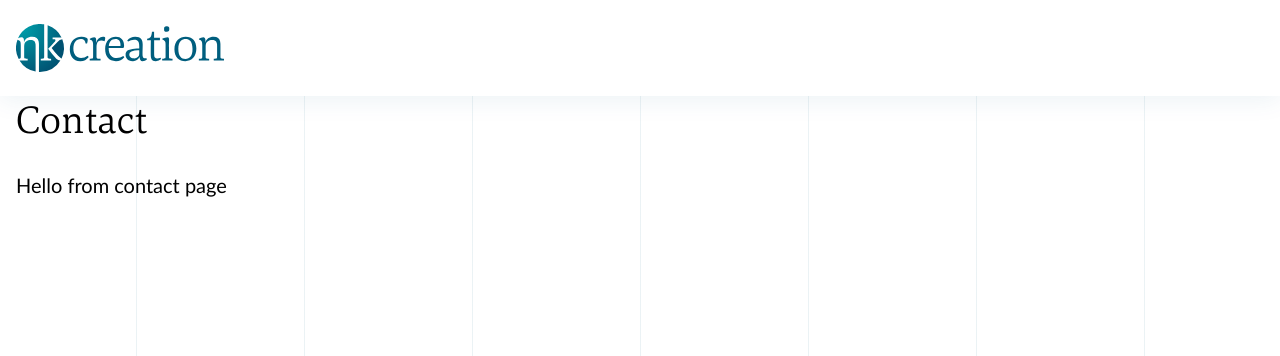
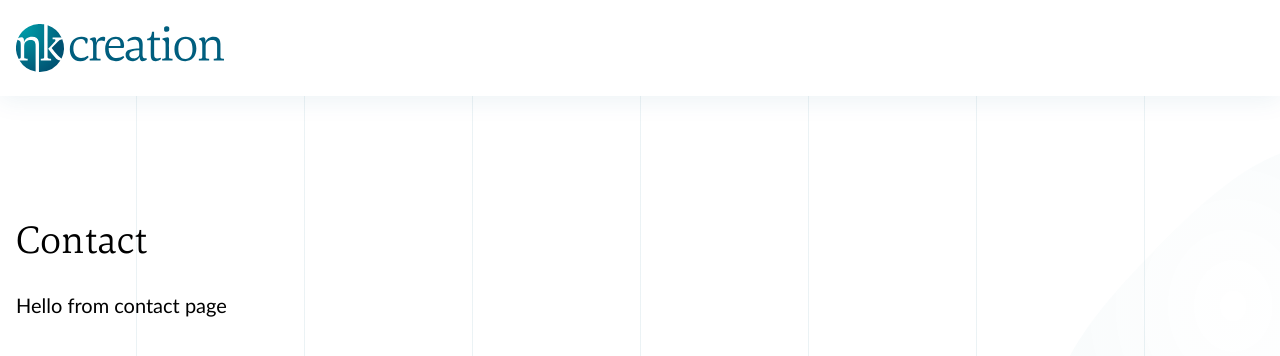
Before and after one commit to nkCreation/nkcreation.com, a Nuxt app: page /contact in a window 1280 px wide. Shown: the top 356 px of the page. Built offline with nearby package versions, Linux system fonts and the light colour scheme; a small style sheet from the web is missing.

Commit message:
feat: add default layout

```diff
--- a/assets/scss/_global.scss
+++ b/assets/scss/_global.scss
@@ -18,6 +18,8 @@ html {
   font-size: calc(1em * 0.625);
 }
 
+#__nuxt,
+#__layout,
 body,
 html {
   min-height: 100%;
@@ -91,16 +93,24 @@ h4 {
   background-position: center;
 
   &--light {
-    --bg-grid-color: rgba(var(--nk-color1-rgb), .08);
+    --bg-grid-color: rgba(var(--nk-color1-rgb), 0.08);
   }
 }
 
-
 [data-disappear] {
-  opacity: calc(1 - (var(--scroll-position) - var(--fade-begin, 0)) / var(--fade-end, 400));
-  filter: blur(calc((var(--scroll-position) - var(--fade-begin, 0)) / var(--fade-end, 400) * var(--blur-factor, 2px)));
+  opacity: calc(
+    1 - (var(--scroll-position) - var(--fade-begin, 0)) / var(--fade-end, 400)
+  );
+  filter: blur(
+    calc(
+      (var(--scroll-position) - var(--fade-begin, 0)) / var(--fade-end, 400) *
+        var(--blur-factor, 2px)
+    )
+  );
 }
 
 [data-parallax] {
-  transform: translateY(calc(var(--scroll-position) * var(--parallax-speed, 1) * 1px));
+  transform: translateY(
+    calc(var(--scroll-position) * var(--parallax-speed, 1) * 1px)
+  );
 }
--- a/components/ui/organisms/Header.vue
+++ b/components/ui/organisms/Header.vue
@@ -20,7 +20,7 @@ export default class HeaderComponent extends Vue {
 
 <style scoped lang="scss">
 header {
-  --header-timing: 0.6s;
+  --header-timing: 0.4s;
   --is-dark: 0;
   --opacity: calc(1 - var(--is-dark));
 
--- a/layouts/default.vue
+++ b/layouts/default.vue
@@ -1,11 +1,60 @@
 <template>
-  <div>
-    <Header />
+  <div class="default">
+    <Header class="default__header" />
 
-    <span class="bg-grid bg-grid--light"></span>
+    <section class="default__page">
+      <span class="bg-grid bg-grid--light"></span>
 
-    <div class="u-wrapper">
-      <Nuxt />
-    </div>
+      <div class="u-wrapper">
+        <Nuxt />
+      </div>
+    </section>
   </div>
 </template>
+
+<style lang="scss" scoped>
+.default {
+  min-height: 100%;
+  display: flex;
+  flex-direction: column;
+
+  &__header {
+    position: sticky;
+    top: 0;
+    flex: 0 0 auto;
+  }
+  &__page {
+    padding: 12rem 0;
+    flex: 1 1 auto;
+    display: block;
+    position: relative;
+    overflow: hidden;
+
+    &::before,
+    &::after {
+      content: '';
+      pointer-events: none;
+      display: block;
+      position: absolute;
+      background-size: contain;
+      background-position: center center;
+    }
+
+    &::before {
+      top: 36.4rem;
+      left: -21.5rem;
+      width: 52.4rem;
+      height: 77.7rem;
+      background: url('~assets/img/bg_left_1.svg');
+    }
+
+    &::after {
+      top: 5rem;
+      right: -26.4rem;
+      width: 49.6rem;
+      height: 57.9rem;
+      background: url('~assets/img/bg_right_1.svg');
+    }
+  }
+}
+</style>
--- a/layouts/home.vue
+++ b/layouts/home.vue
@@ -1,11 +1,12 @@
 <template>
-  <div>
-    <div class="header" :class="{ 'is-overlap': headerDark }">
+  <div class="home">
+    <div class="home__header">
       <Header ref="headerElement" :dark="headerDark" />
     </div>
 
-    <div class="content">
+    <div class="home__page">
       <span class="bg-grid bg-grid--light"></span>
+
       <Nuxt />
     </div>
   </div>
@@ -43,16 +44,8 @@ export default Vue.extend({
       const element = (this.$refs.headerElement as HeaderComponent)
         ?.$el as HTMLElement
       const height = element?.clientHeight
-      const translate = element
-        ? parseInt(
-            getComputedStyle(element).getPropertyValue('--header-translate')
-          )
-        : 0
 
-      this.headerDark = !(
-        scrollPos >
-        window.innerHeight - (height + translate / 2)
-      )
+      this.headerDark = !(scrollPos > window.innerHeight - height)
       document.documentElement.style.setProperty(
         '--scroll-position',
         '' + scrollPos
@@ -63,24 +56,23 @@ export default Vue.extend({
 </script>
 
 <style lang="scss" scoped>
-.header {
-  ::v-deep header {
-    --header-translate: 64;
-
-    position: fixed;
-    width: 100%;
-    top: 0;
-    z-index: 2;
-    transition: transform var(--header-timing, 0.2s) ease-in-out;
-  }
-
-  &.is-overlap ::v-deep header {
-    transform: translateY(calc(var(--header-translate, 64) * 1px));
-  }
+.home {
+  position: relative;
+  float: left;
+  width: 100%;
 }
 
-.content {
+.home__header {
+  height: 0;
+  margin-top: 64px;
+  position: sticky;
+  top: 0;
+  z-index: 2;
+}
+
+.home__page {
   position: relative;
   z-index: 1;
+  margin-top: -64px;
 }
 </style>
--- a/pages/index.vue
+++ b/pages/index.vue
@@ -1,11 +1,6 @@
 <template>
   <div>
-    <Hero
-      :link="link"
-      :label="button_label"
-      :title="title"
-      :message="message"
-    />
+    <Hero v-bind="heroData" />
   </div>
 </template>
 
@@ -18,8 +13,11 @@ export default Vue.extend({
     const { data } = await $axios.$get(`${env.apiUrl}items/hero`)
 
     return {
-      ...data,
-      title: data.title.replace(/\n/g, '<br />'),
+      heroData: {
+        ...data,
+        title: data.title.replace(/\n/g, '<br />'),
+        label: data.button_label,
+      },
     }
   },
 })
```
Also changed, not shown: assets/img/bg_left_1.svg (added), assets/img/bg_right_1.svg (added).
